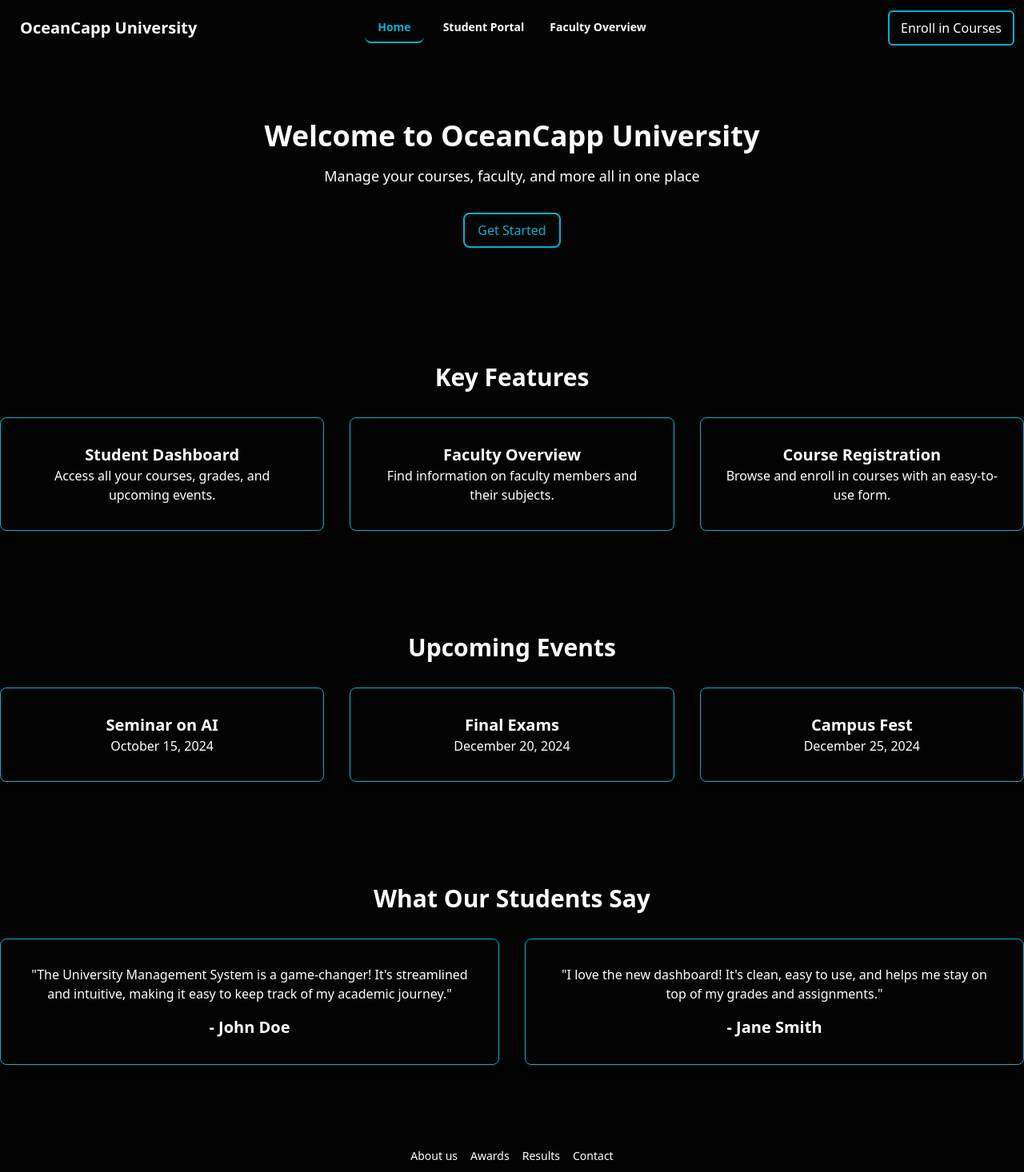
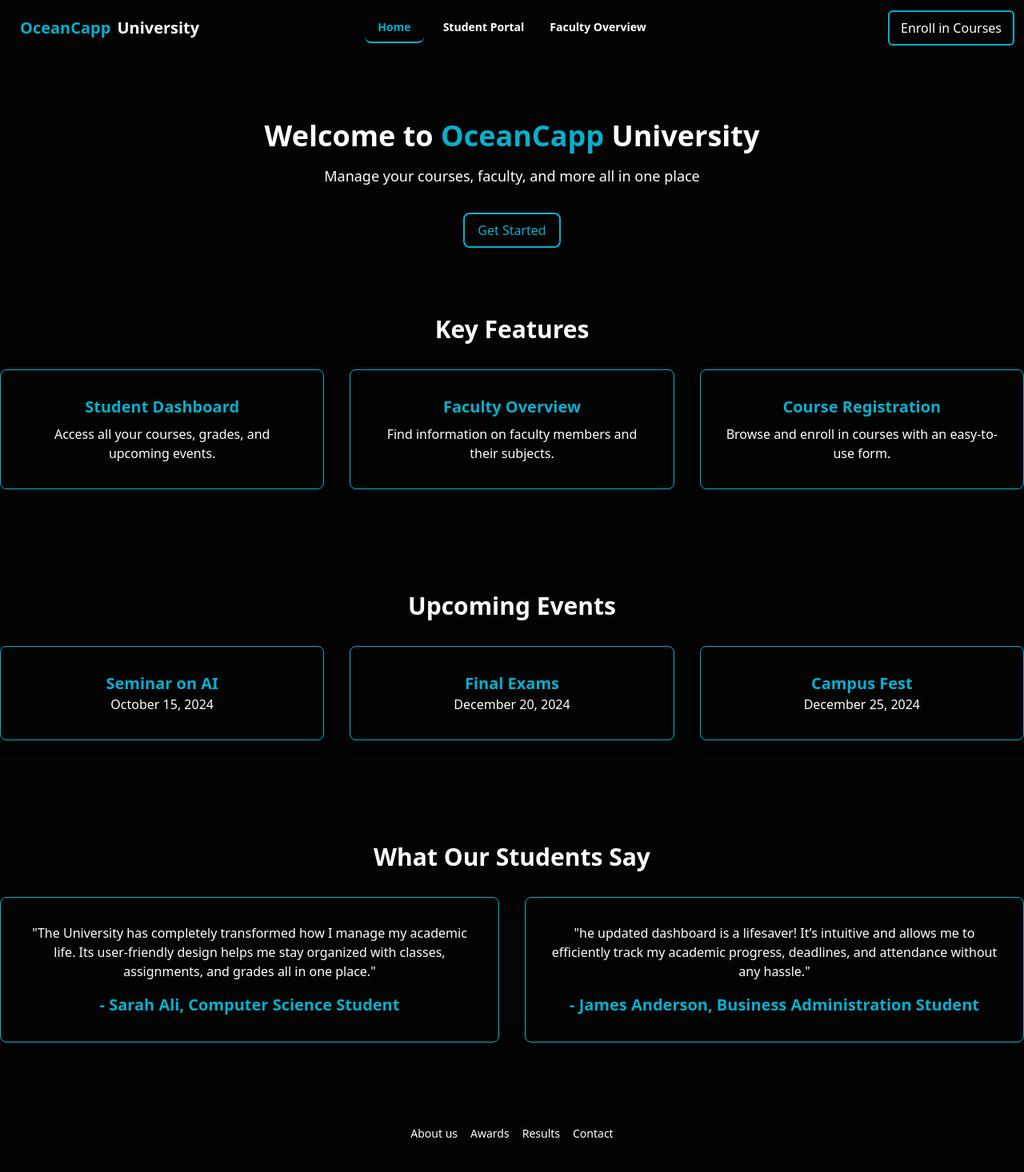
Before and after one commit to Monwar23/Student-Management-System, a React (Vite) app: page / in a window 1280 px wide. Shown: the top 1466 px of the page at 80% size. Built offline with nearby package versions, Linux system fonts and the light colour scheme.

Commit message:
home page complete

```diff
--- a/src/Pages/CourseRegistration.jsx
+++ b/src/Pages/CourseRegistration.jsx
@@ -21,14 +21,14 @@ const CourseRegistration = () => {
     return (
         <div className="min-h-screen flex items-center justify-center p-8">
             <div className="p-8 rounded-lg shadow-lg w-full max-w-lg border border-[#07B0CE]">
-                <h2 className="text-3xl font-bold text-[#07B0CE] mb-6 text-center">
+                <h2 className="text-3xl font-bold text-white mb-6 text-center">
                     Enroll in Courses
                 </h2>
 
                 {!submitted ? (
                     <form onSubmit={handleSubmit} className="space-y-6">
                         <div>
-                            <label className="block text-white font-semibold">Name</label>
+                            <label className="block text-[#07B0CE] font-semibold">Name</label>
                             <input
                                 type="text"
                                 ref={nameRef}
@@ -37,7 +37,7 @@ const CourseRegistration = () => {
                         </div>
 
                         <div>
-                            <label className="block text-white font-semibold">Email</label>
+                            <label className="block text-[#07B0CE] font-semibold">Email</label>
                             <input
                                 type="email"
                                 ref={emailRef}
--- a/src/Pages/FacultyManagement.jsx
+++ b/src/Pages/FacultyManagement.jsx
@@ -23,7 +23,7 @@ const FacultyManagement = () => {
 
   return (
     <div className="p-8 min-h-screen">
-      <h1 className="text-4xl font-bold mb-6 text-center text-[#07B0CE]">Faculty Overview</h1>
+      <h1 className="text-4xl font-bold mb-6 text-center text-white">Faculty Overview</h1>
 
       <div className="flex justify-center items-center mb-6">
         <input
--- a/src/Pages/Home.jsx
+++ b/src/Pages/Home.jsx
@@ -1,70 +1,75 @@
+import { Link } from "react-router-dom";
 
 const Home = () => {
     return (
         <div>
-            {/* Hero Section */}
-            <section className=" text-white text-center py-20">
-                <h1 className="text-4xl font-bold">Welcome to OceanCapp University</h1>
+            <section className=" text-white text-center pt-20 pb-5">
+                <h1 className="text-4xl font-bold">Welcome to <span className="text-[#07B0CE]">OceanCapp</span> University</h1>
                 <p className="mt-4 text-lg">Manage your courses, faculty, and more all in one place</p>
-                <button className="mt-8 border-2 border-[#07B0CE] text-[#07B0CE] px-4 py-2 rounded-lg hover:bg-[#07B0CE] hover:text-white transition duration-300">
+               <Link to='/student'>
+               <button className="mt-8 border-2 border-[#07B0CE] text-[#07B0CE] px-4 py-2 rounded-lg hover:bg-[#07B0CE] hover:text-white transition duration-300">
                     Get Started
                 </button>
+               </Link>
             </section>
 
-            {/* Features Section */}
             <section className="py-16 ">
                 <div className="container mx-auto text-center text-white">
                     <h2 className="text-3xl font-bold mb-8">Key Features</h2>
                     <div className="grid grid-cols-1 md:grid-cols-3 gap-8">
+                        <Link to='/student'>
                         <div className="border border-[#07B0CE] p-8 shadow-lg rounded-lg">
-                            <h3 className="text-xl font-semibold">Student Dashboard</h3>
+                            <h3 className="text-xl mb-2 font-semibold text-[#07B0CE]">Student Dashboard</h3>
                             <p>Access all your courses, grades, and upcoming events.</p>
                         </div>
+                        </Link>
+                        <Link to='/faculty'>
                         <div className="border border-[#07B0CE] p-8 shadow-lg rounded-lg">
-                            <h3 className="text-xl font-semibold">Faculty Overview</h3>
+                            <h3 className="text-xl mb-2 font-semibold text-[#07B0CE]">Faculty Overview</h3>
                             <p>Find information on faculty members and their subjects.</p>
                         </div>
-                        <div className="border border-[#07B0CE] p-8 shadow-lg rounded-lg">
-                            <h3 className="text-xl font-semibold">Course Registration</h3>
+                        </Link>
+                       <Link to='/enroll'>
+                       <div className="border border-[#07B0CE] p-8 shadow-lg rounded-lg">
+                            <h3 className="text-xl mb-2 font-semibold text-[#07B0CE]">Course Registration</h3>
                             <p>Browse and enroll in courses with an easy-to-use form.</p>
                         </div>
+                       </Link>
                     </div>
                 </div>
             </section>
 
-            {/* Upcoming Events Section */}
             <section className=" py-16">
                 <div className="container mx-auto text-center text-white">
                     <h2 className="text-3xl font-bold mb-8">Upcoming Events</h2>
                     <div className="grid grid-cols-1 md:grid-cols-3 gap-8">
                         <div className="border border-[#07B0CE] p-8 shadow-lg rounded-lg">
-                            <h3 className="text-xl font-semibold">Seminar on AI</h3>
+                            <h3 className="text-xl font-semibold text-[#07B0CE]">Seminar on AI</h3>
                             <p>October 15, 2024</p>
                         </div>
                         <div className="border border-[#07B0CE] p-8 shadow-lg rounded-lg">
-                            <h3 className="text-xl font-semibold">Final Exams</h3>
+                            <h3 className="text-xl font-semibold text-[#07B0CE]">Final Exams</h3>
                             <p>December 20, 2024</p>
                         </div>
                         <div className="border border-[#07B0CE] p-8 shadow-lg rounded-lg">
-                            <h3 className="text-xl font-semibold">Campus Fest</h3>
+                            <h3 className="text-xl font-semibold text-[#07B0CE]">Campus Fest</h3>
                             <p>December 25, 2024</p>
                         </div>
                     </div>
                 </div>
             </section>
 
-            {/* Testimonials Section */}
             <section className="py-16 ">
                 <div className="container mx-auto text-center text-white">
                     <h2 className="text-3xl font-bold mb-8">What Our Students Say</h2>
                     <div className="grid grid-cols-1 md:grid-cols-2 gap-8">
                         <div className="border border-[#07B0CE] p-8 shadow-lg rounded-lg">
-                            <p>"The University Management System is a game-changer! It's streamlined and intuitive, making it easy to keep track of my academic journey."</p>
-                            <h3 className="mt-4 text-xl font-semibold">- John Doe</h3>
+                            <p>"The University has completely transformed how I manage my academic life. Its user-friendly design helps me stay organized with classes, assignments, and grades all in one place."</p>
+                            <h3 className="mt-4 text-xl font-semibold text-[#07B0CE]">- Sarah Ali, Computer Science Student</h3>
                         </div>
                         <div className="border border-[#07B0CE] p-8 shadow-lg rounded-lg">
-                            <p>"I love the new dashboard! It's clean, easy to use, and helps me stay on top of my grades and assignments."</p>
-                            <h3 className="mt-4 text-xl font-semibold">- Jane Smith</h3>
+                            <p>"he updated dashboard is a lifesaver! It’s intuitive and allows me to efficiently track my academic progress, deadlines, and attendance without any hassle."</p>
+                            <h3 className="mt-4 text-xl text-[#07B0CE] font-semibold">- James Anderson, Business Administration Student</h3>
                         </div>
                     </div>
                 </div>
--- a/src/Pages/StudentDashboard.jsx
+++ b/src/Pages/StudentDashboard.jsx
@@ -8,7 +8,7 @@ const StudentDashboard = () => {
 
   return (
     <div className="p-8 min-h-screen">
-      <h1 className="text-4xl font-bold mb-6 text-center text-[#07B0CE]">Student Portal</h1>
+      <h1 className="text-4xl font-bold mb-6 text-center text-white">Student Portal</h1>
 
 
       <div className="grid gap-6 md:grid-cols-2">
--- a/src/components/Footer.jsx
+++ b/src/components/Footer.jsx
@@ -46,7 +46,7 @@ const Footer = () => {
     </div>
   </nav>
   <aside>
-    <p>Copyright © {new Date().getFullYear()} - All right reserved by OceanCapp University</p>
+    <p>Copyright © {new Date().getFullYear()} - All right reserved by <span className="text-[#07B0CE]">OceanCapp</span> University</p>
   </aside>
 </footer>
     );
--- a/src/components/Navbar.jsx
+++ b/src/components/Navbar.jsx
@@ -18,7 +18,7 @@ const Navbar = () => {
     return (
         <div className="navbar">
             <div className="navbar-start">
-                <a className="btn btn-ghost normal-case text-xl text-white">OceanCapp University</a>
+                <Link to='/' className="btn btn-ghost normal-case text-xl text-white"><span className="text-[#07B0CE]">OceanCapp</span> University</Link>
             </div>
 
             <div className="navbar-center hidden lg:flex">
```
